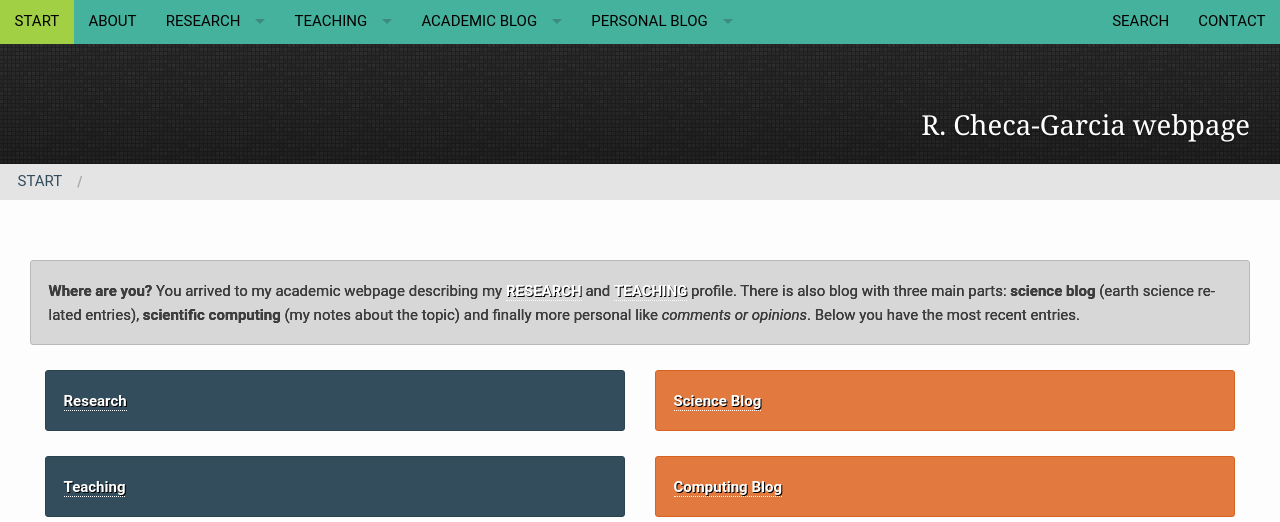
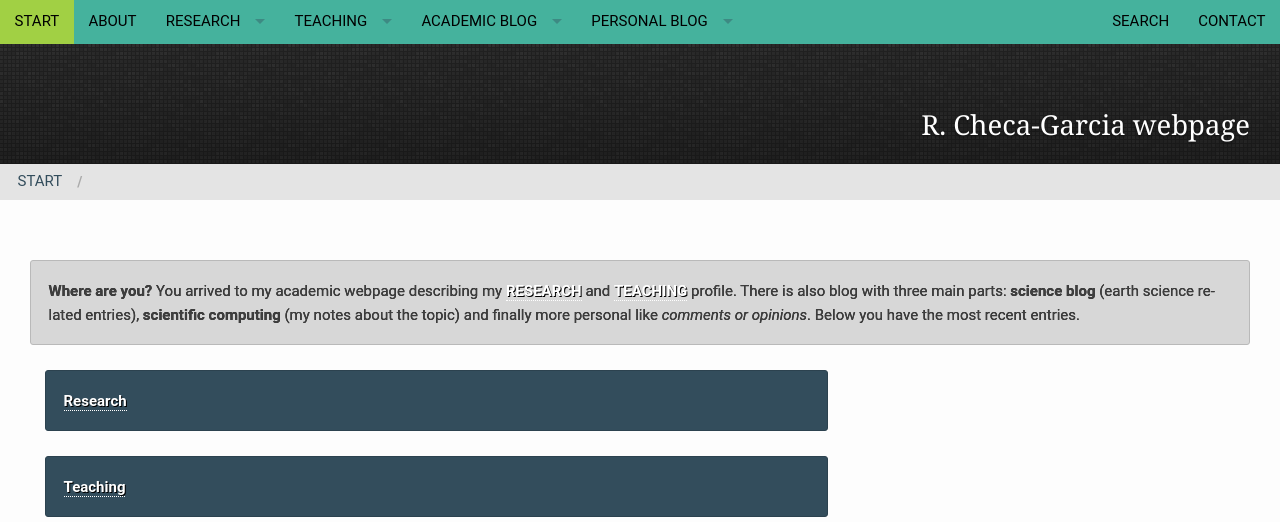
Before and after one commit to RCHG/rchg.github.io, a Jekyll site: the page built from pages/pages-root-folder/index.md, in a window 1280 px wide. Shown: the top 522 px of the page. Built offline with Jekyll 4.4.1, drawn with Linux system fonts in a browser that asks for light colours; nearby versions of some CDN libraries; comment, search, counter and statistics services are not loaded; grey boxes are pictures that could not be loaded.

Commit message:
Update frontpage.html

```diff
--- a/_layouts/frontpage.html
+++ b/_layouts/frontpage.html
@@ -4,13 +4,13 @@
 ---
 <div id="header-home">
     <div class="row">
-        <div class="small-12 columns">
+        <div class="small-16 columns">
         </div><!-- /.medium-4.columns -->
     </div><!-- /.row -->
 </div><!-- /#header-home -->
 
     <div class="row t60">
-                <div class="small-12 columns">
+                <div class="small-16 columns">
         {%
         include alert text='**Where are you?** You arrived to my academic webpage describing my
         <a href="/research/overview">RESEARCH</a> and
@@ -19,11 +19,11 @@
         **scientific computing** (my notes about the topic) and finally more personal like *comments or opinions*.
         Below you have the most recent entries.'
         %}
-            <div class="small-6 columns">
+            <div class="small-8 columns">
                 {% include alert info=' <a href="/research/overview">Research</a>' %}
                 {% include alert info=' <a href="/teaching/overview/">Teaching</a>' %}
             </div>
-            <div class="small-6 columns">
+            <div class="small-8 columns">
                 {% include alert warning=' <a href="/blog/archive_science/">Science Blog</a>' %}
                 {% include alert warning=' <a href="/blog/archive_computing/">Computing Blog</a>' %}
             </div>
@@ -53,7 +53,7 @@
         {% include alert info=' <a href="/blog/open_letters/">Open Letters</a>' %}
     </div>-->
         <div class="row">
-        <div class="small-6 columns">
+        <div class="small-8 columns">
  <figure>
     <a href="https://commons.wikimedia.org/wiki/File:Components_of_Radiative_Forcing.jpg">
     <img width="565" alt="Components of Radiative Forcing" src="https://upload.wikimedia.org/wikipedia/commons/thumb/7/7d/Components_of_Radiative_Forcing.jpg/565px-Components_of_Radiative_Forcing.jpg">
@@ -73,7 +73,7 @@
 
         </div><!-- /.medium-4.columns -->
 
-        <div class="small-6 columns">
+        <div class="small-8 columns">
             {% unless site.posts == empty %}
             <p><strong>{{ site.data.language.recent_articles }}</strong></p>
             {% include list-posts entries='30' offset='0' %}
```
